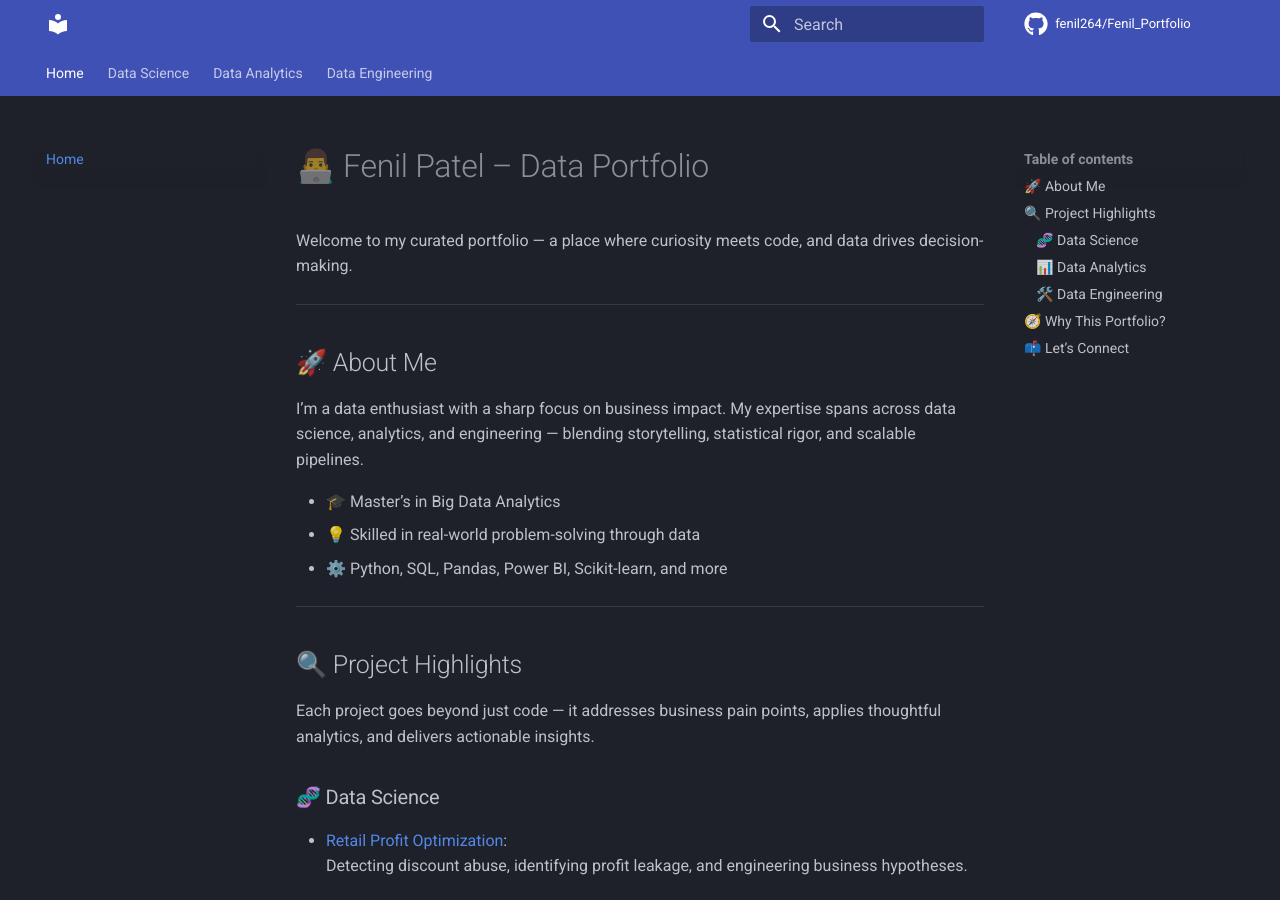
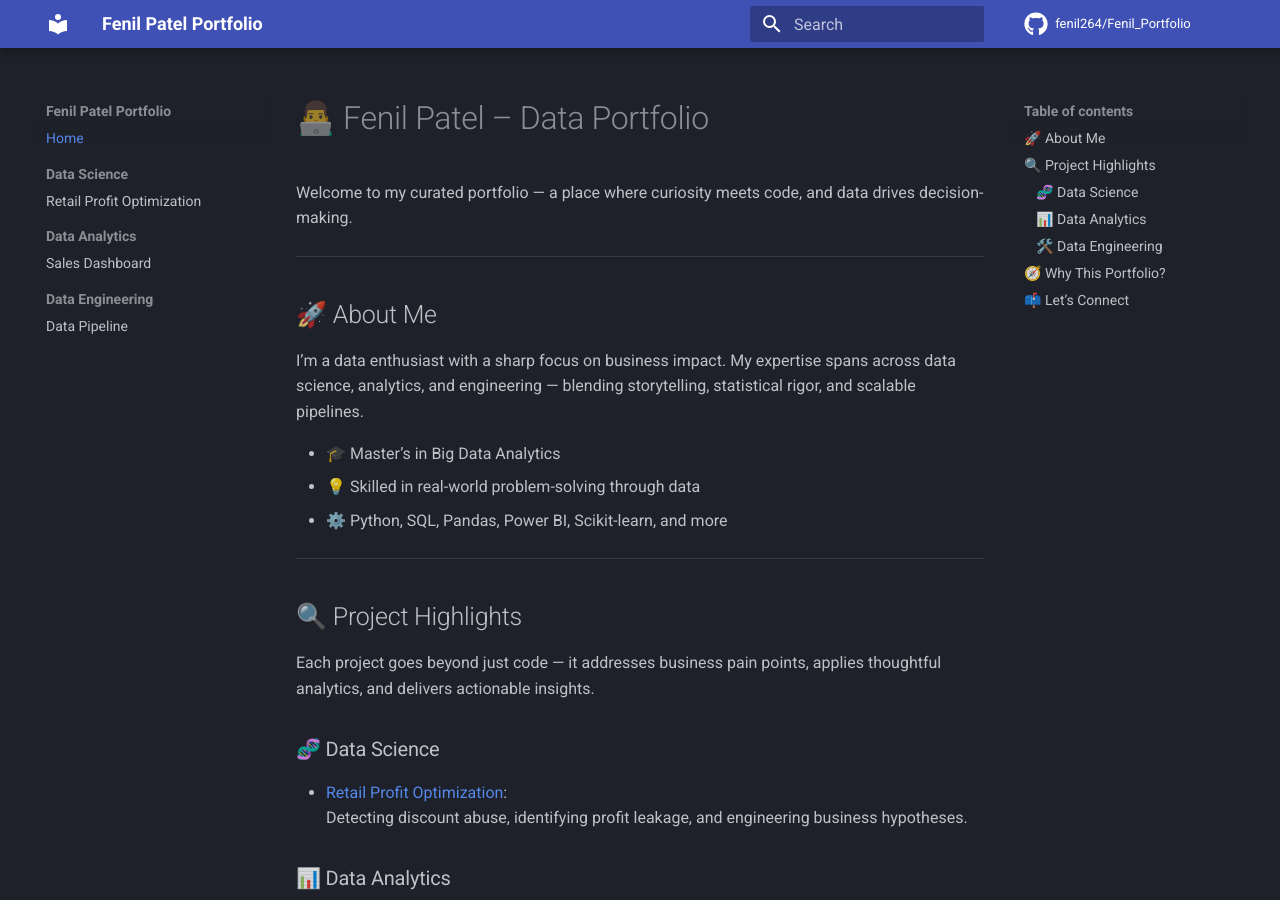
Before and after one commit to fenil264/Fenil_Portfolio, an MkDocs documentation site: the page built from docs/index.md, in a window 1280 px wide and 900 px high. Built offline with MkDocs 1.6.1 and Material for MkDocs 9.7.7, drawn with Linux system fonts in a browser that asks for light colours; comment, search, counter and statistics services are not loaded.

Commit message:
Update mkdocs.yml and move nav to sidebar only

```diff
--- a/mkdocs.yml
+++ b/mkdocs.yml
@@ -1,32 +1,33 @@
-# === Basic Site Info ===
-site_name: ""  # Hides "Fenil Patel Portfolio" from sidebar title
+# ============================
+#    Fenil Patel Portfolio
+# ============================
+
+# Site Information
+site_name: Fenil Patel Portfolio
 site_url: https://fenil264.github.io/Fenil_Portfolio/
 
-# === Theme Configuration ===
+# Theme: Material for MkDocs
 theme:
   name: material
 
-  # Appearance
+  # Color palette
   palette:
-    scheme: slate
-    primary: indigo
+    scheme: slate         # Dark mode look
+    primary: indigo       # Brand color
     accent: indigo
 
+  # GitHub icon in top-right
   icon:
     repo: fontawesome/brands/github
 
-  # Features
+  # UI Features
   features:
-    - navigation.tabs          # Top nav bar with tabs
-    - navigation.instant       # Fast page transitions
-    - search.suggest           # Autocomplete search
-    - search.highlight         # Highlight results
+    - navigation.sections     # Sidebar section groups
+    - navigation.instant      # Fast, reload-free navigation
+    - search.suggest          # Typeahead search
+    - search.highlight        # Highlight results
 
-  # Hide the sidebar completely
-  hide:
-    navigation: true
-
-# === Navigation (Top Tabs Only) ===
+# Navigation shown in sidebar only (no top tabs)
 nav:
   - Home: index.md
   - Data Science:
@@ -36,23 +37,23 @@ nav:
   - Data Engineering:
       - Data Pipeline: de/data-pipeline.md
 
-# === Repository Link ===
+# GitHub Repository Link
 repo_url: https://github.com/fenil264/Fenil_Portfolio
 repo_name: fenil264/Fenil_Portfolio
 
-# === Markdown Features ===
+# Markdown Enhancements
 markdown_extensions:
-  - admonition
-  - codehilite
-  - footnotes
-  - meta
+  - admonition          # Tip/note blocks
+  - codehilite          # Syntax highlighting
+  - footnotes           # Markdown footnotes
+  - meta                # Metadata in markdown
   - toc:
-      permalink: true
+      permalink: true   # Anchor links on headings
 
-# === Custom CSS for Styling ===
+# Plugins for extended features
+plugins:
+  - search
+
+# Custom CSS (for design and layout)
 extra_css:
   - styles/extra.css
-
-# === Plugins ===
-plugins:
-  - search
```
